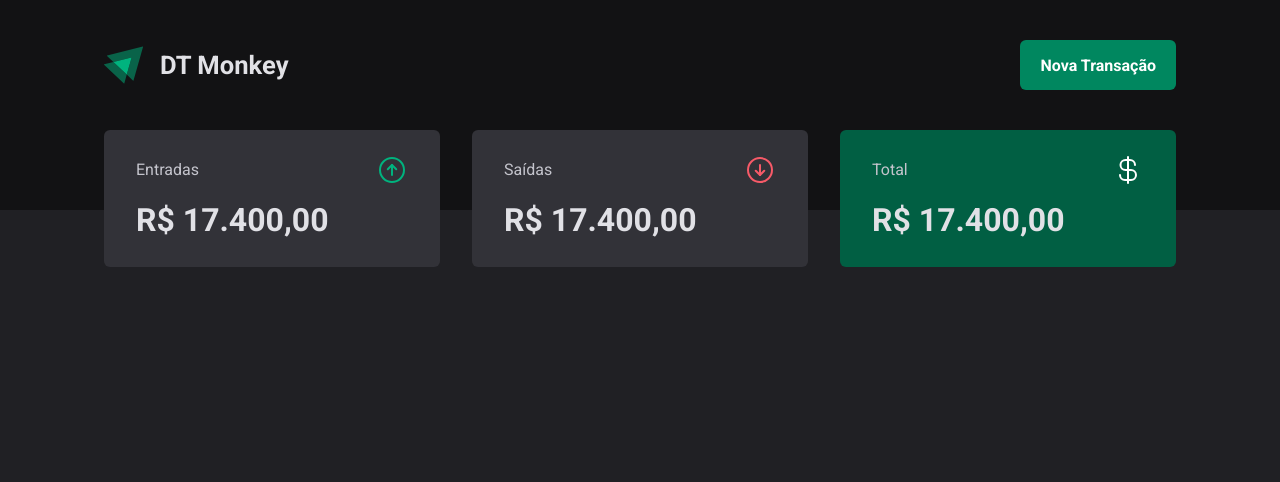
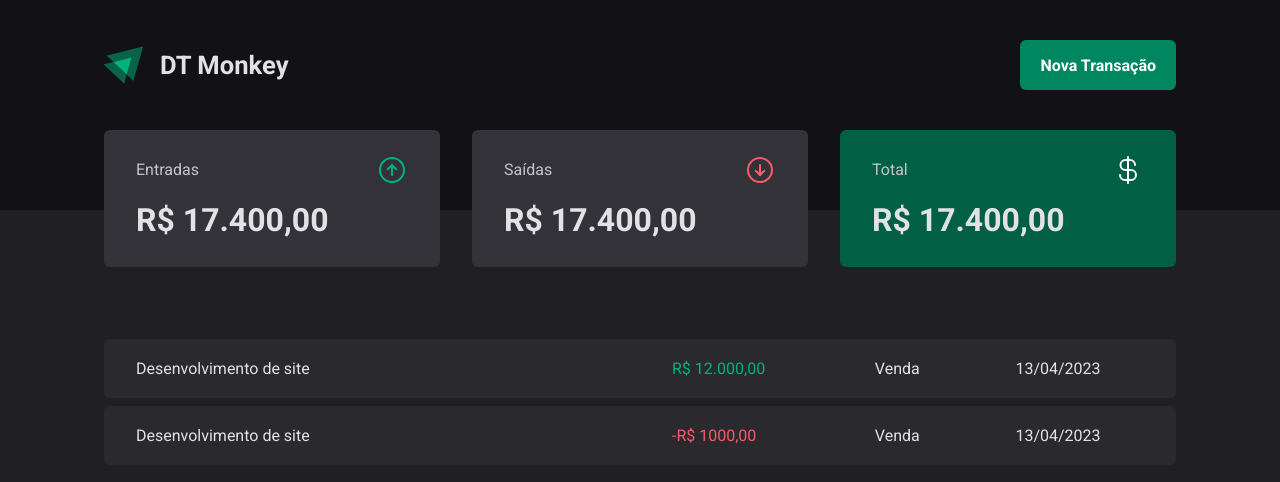
Before and after one commit to raiane-oliveira/DT-money, a React (Vite) app: page / in a window 1280 px wide. Shown: the top 482 px of the page. Built offline with nearby package versions, Linux system fonts and the light colour scheme.

Commit message:
style: :lipstick: transactions table

```diff
--- a/src/pages/Transactions/index.tsx
+++ b/src/pages/Transactions/index.tsx
@@ -1,12 +1,39 @@
 import { Header } from '../../components/Header'
 import { Summary } from '../../components/Summary'
+import {
+  PriceHighlight,
+  TransactionsContainer,
+  TransactionsTable,
+} from './styles'
 
 export function Transactions() {
   return (
     <div>
       <Header />
+      <Summary />
 
-      <Summary />
+      <TransactionsContainer>
+        <TransactionsTable>
+          <tbody>
+            <tr>
+              <td width="50%">Desenvolvimento de site</td>
+              <td>
+                <PriceHighlight variant="income">R$ 12.000,00</PriceHighlight>
+              </td>
+              <td>Venda</td>
+              <td>13/04/2023</td>
+            </tr>
+            <tr>
+              <td width="50%">Desenvolvimento de site</td>
+              <td>
+                <PriceHighlight variant="outcome">-R$ 1000,00</PriceHighlight>
+              </td>
+              <td>Venda</td>
+              <td>13/04/2023</td>
+            </tr>
+          </tbody>
+        </TransactionsTable>
+      </TransactionsContainer>
     </div>
   )
 }
--- a/src/pages/Transactions/styles.ts
+++ b/src/pages/Transactions/styles.ts
@@ -0,0 +1,40 @@
+import { styled } from 'styled-components'
+
+export const TransactionsContainer = styled.main`
+  width: 100%;
+  max-width: 1120px;
+  margin: 4rem auto 0;
+  padding: 0 1.5rem;
+`
+
+export const TransactionsTable = styled.table`
+  width: 100%;
+  border-spacing: 0 0.5rem;
+  /* margin-top: 1.5rem; */
+
+  td {
+    padding: 1.25rem 2rem;
+    background: ${(props) => props.theme['gray-700']};
+
+    &:first-child {
+      border-top-left-radius: 6px;
+      border-bottom-left-radius: 6px;
+    }
+
+    &:last-child {
+      border-top-right-radius: 6px;
+      border-bottom-right-radius: 6px;
+    }
+  }
+`
+
+interface PriceHighlightProps {
+  variant: 'income' | 'outcome'
+}
+
+export const PriceHighlight = styled.span<PriceHighlightProps>`
+  color: ${(props) =>
+    props.variant === 'income'
+      ? props.theme['green-300']
+      : props.theme['red-300']};
+`
```
